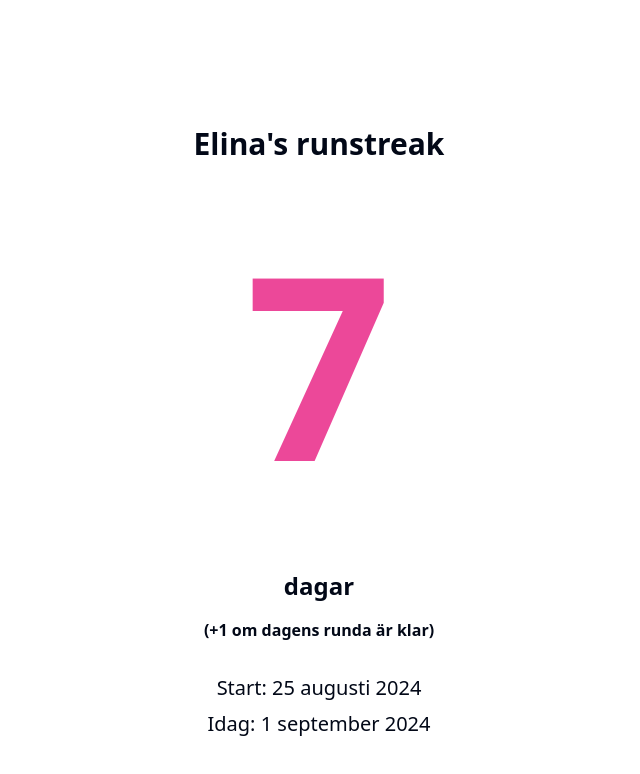
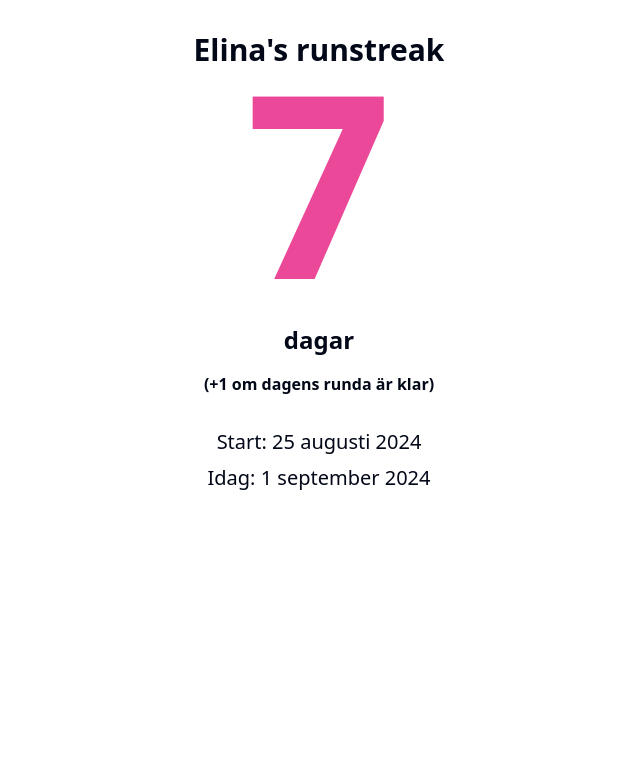
Before and after one commit to anders-brunoson/day-counter-e, a React (Vite) app: page / in a window 1280 px wide. Shown: the top 774 px of the page, without its empty margins (321-961 px from the left). Built offline with nearby package versions, Linux system fonts and the light colour scheme.

Commit message:
Styling hacks

```diff
--- a/src/components/DayCounterE.jsx
+++ b/src/components/DayCounterE.jsx
@@ -32,13 +32,14 @@
   const largeText = {
     fontSize: '16rem',
     fontWeight: 'bold',
-    marginBottom: '1rem',
+    marginTop: '-5rem',
+    marginBottom: '-3rem',
     color: '#ec4899', // Tailwind's pink-500 color
   };
 
   return (
-    <div className="flex flex-col items-center justify-center h-screen">
-      <h1 className="text-3xl font-bold mb-2">Elina's runstreak</h1>
+    <div className="flex flex-col items-center justify-center">
+      <h1 className="text-3xl font-bold">Elina's runstreak</h1>
       <div className="text-center">
         <p style={largeText}>{days}</p>
         <p className="text-2xl font-semibold mb-4">dagar</p>
```
